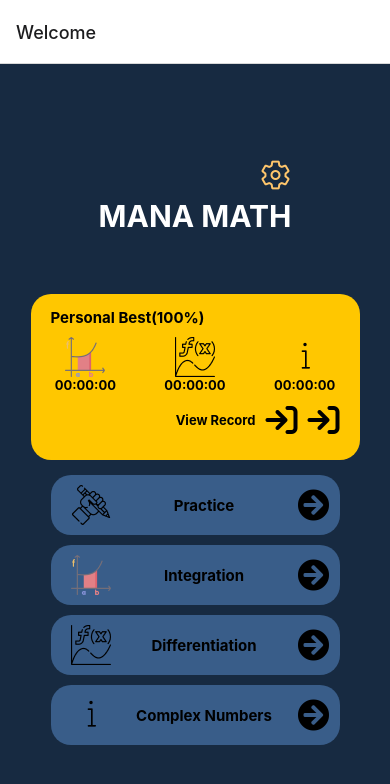
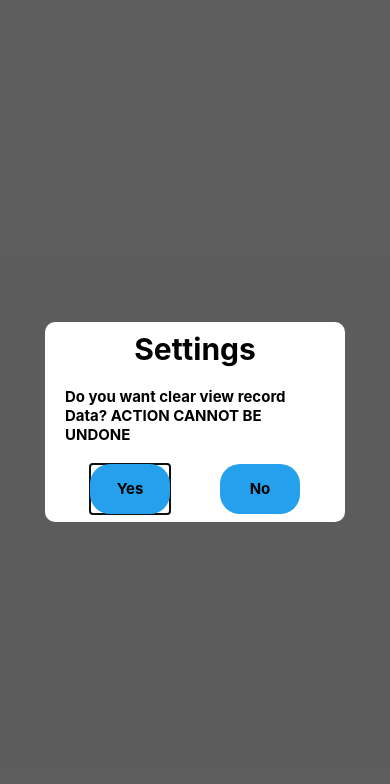
Before and after one commit to allanw01/level3_app, a React Native app in the folder manaMathQuizApp/: screen /Home in a window 390 px wide. Shown: the top 784 px of the page. Built offline with nearby package versions, Linux system fonts and the light colour scheme.

Commit message:
settings feature

```diff
--- a/manaMathQuizApp/app/screens/HomeScreen.js
+++ b/manaMathQuizApp/app/screens/HomeScreen.js
@@ -1,9 +1,11 @@
 import React from 'react';
-import { StyleSheet, Text, View, TouchableOpacity, Image } from 'react-native';
+import { StyleSheet, Text, View, TouchableOpacity, Modal, Alert } from 'react-native';
 import { useState } from 'react';
 
 import HomeBtn from "../components/HomeButton";
 import PBStats from "../components/PBStats";
+
+import { clearStorage } from '../components/SaveScores';
 
 import FontAwesome6 from '@expo/vector-icons/FontAwesome6';
 import { Ionicons } from '@expo/vector-icons';
@@ -11,6 +13,18 @@ import { Ionicons } from '@expo/vector-icons';
 import { complexAlgebraData, integrationData, differentiationData } from "../config/quizData";
 
 function HomeScreen( { navigation } ) {
+
+  const [modalVisible, setModalVisible] = useState(true);
+
+  const clearDataAlert = () =>
+    Alert.alert('Are sure you want to erase all Data?', 'This action cannot be undone', [
+      {
+        text: 'Cancel',
+        onPress: () => console.log('Cancel Pressed'),
+        style: 'cancel',
+      },
+      {text: 'Proceed', onPress: () => {setModalVisible(false); clearStorage();}},
+    ]);
 
   const getRandomQuestions = (arr, num) => {
     // Shuffle the array
@@ -28,9 +42,39 @@ function HomeScreen( { navigation } ) {
   return (
     <View style={styles.container}>
 
+      <Modal style={{height: 300, width: 300}}
+        visible={modalVisible}
+        onRequestClose={()=> setModalVisible(false)}
+        animationType="slide"
+        presentationStyle='formSheet'
+      >
+        <View style={styles.modalContainer}>
+          <View style={styles.modalContent}>
+
+            <Text style={styles.modalTitleText}>Settings</Text>
+            <Text style={styles.modalText}>Do you want clear view record Data? ACTION CANNOT BE UNDONE</Text>
+
+            <View style={styles.modalButtonContainer}>
+              <TouchableOpacity  onPress={() => clearDataAlert()}>
+                <View style={styles.modalButton}>
+                    <Text style={styles.modalButtonText}>Yes</Text>
+                </View>
+              </TouchableOpacity>
+              <TouchableOpacity onPress={() => setModalVisible(false)}>
+                <View style={styles.modalButton}>
+                    <Text style={styles.modalButtonText} >No</Text>
+                </View>
+              </TouchableOpacity>
+            </View>
+
+          </View>
+        </View>
+      </Modal>
+
+
       {/* Header + Settings Button */}
       <View style={styles.header}>
-        <TouchableOpacity onPress={() => console.log("Settings Clciked")}>
+        <TouchableOpacity onPress={() => setModalVisible(true)}>
           <Ionicons style={styles.settingIcon} name="settings-outline" size={32} color="#FFC66C" />
         </TouchableOpacity>
         <Text style={styles.headerText}>MANA MATH</Text>
@@ -71,6 +115,63 @@ const styles = StyleSheet.create({
     backgroundColor: '#172A41',
     alignItems: 'center',
     justifyContent: 'center',
+  },
+
+  modalContainer: {
+    flex: 1,
+    justifyContent: 'center',
+    alignItems: 'center',
+    // backgroundColor: 'rgba(0, 0, 0, 0.1)',
+    backgroundColor: 'rgba(52, 52, 52, 0.8)',
+    // backgroundColor: 'transparent',
+
+  },
+  modalContent: {
+    width: 300, // Adjust width
+    height: 200, // Adjust height
+    backgroundColor: 'white',
+    borderRadius: 10,
+    padding: 20,
+    justifyContent: 'center',
+    alignItems: 'center',
+  },
+
+  modalButtonContainer:{
+    flexDirection:'row',
+    width:'100%',
+    justifyContent:'space-around',
+  },
+
+  modalButton:{
+    width:80,
+    height:50,
+    backgroundColor:'#24A0ED',
+    borderRadius:20,
+    justifyContent:'center',
+    alignItems:'center'
+  },
+
+  modalTitleText:{
+    // color: '#FFF',
+    fontWeight:'bold',
+    fontSize:30,
+    textAlign:'left',
+    marginBottom:20,
+  },
+
+  modalText:{
+    // color: '#FFF',
+    fontWeight:'bold',
+    fontSize:15,
+    textAlign:'left',
+    marginBottom:20,
+  },
+
+  modalButtonText:{
+    // color: '#FFF',
+    fontWeight:'bold',
+    fontSize:15,
+    textAlign:'left',
   },
 
   header:{
```
